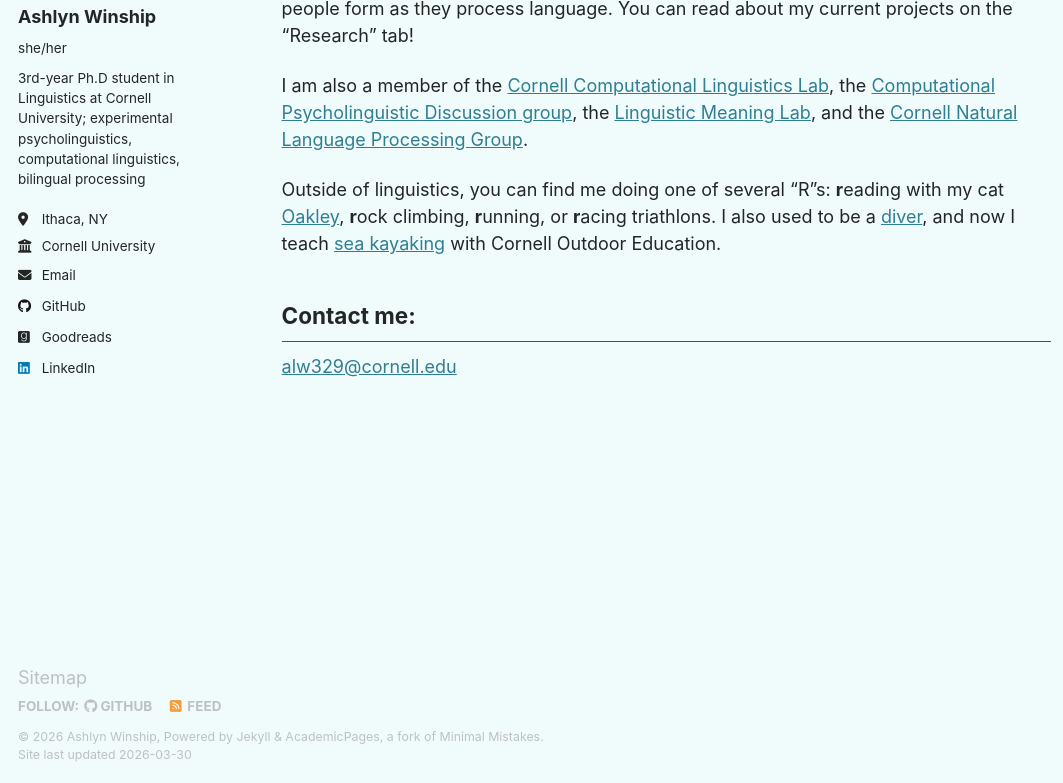
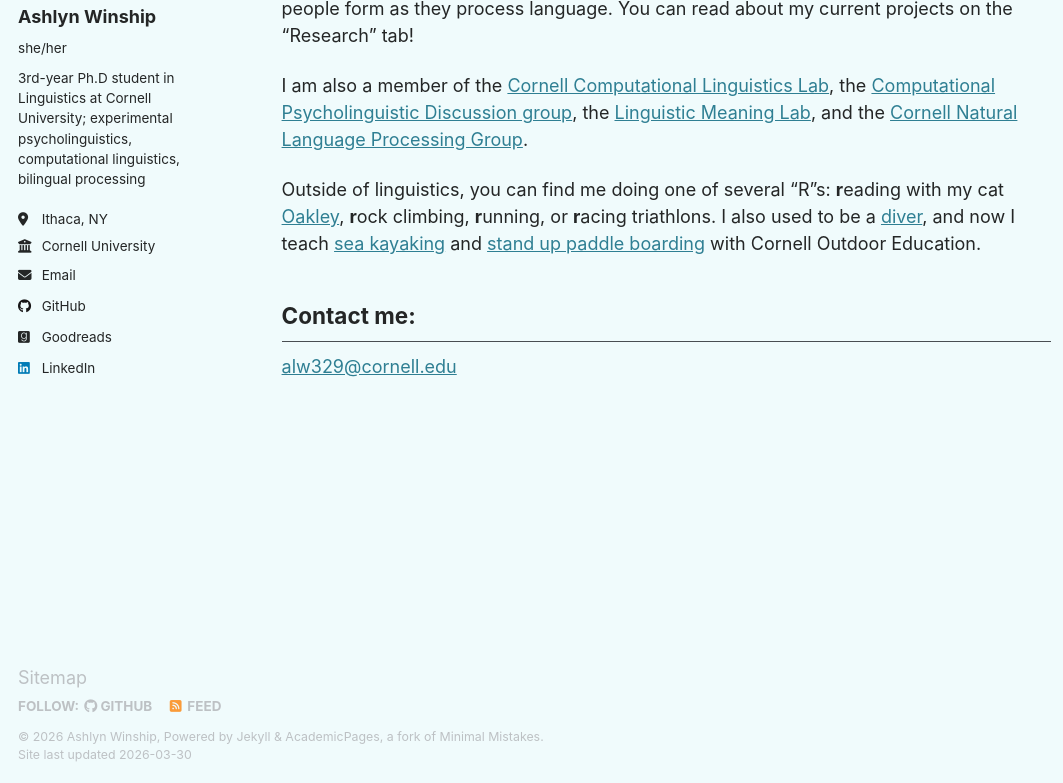
Before and after one commit to ashlynwinship/ashlynwinship.github.io, a Jekyll site: the page built from _pages/about.md, in a window 1280 px wide and 1068 px high, cut to the strip 285-1068 px from the top of the window. Shown: the whole strip, without its empty margins (0-1063 px from the left). Built offline with Jekyll 4.4.1, drawn with Linux system fonts in a browser that asks for light colours.

Commit message:
Update about.md

```diff
--- a/_pages/about.md
+++ b/_pages/about.md
@@ -13,7 +13,7 @@ I am a third-year Ph.D student in the Department of Linguistics at Cornell, focu
 
 I am also a member of the <a target="_blank" rel="noopener" href="https://conf.ling.cornell.edu/compling/">Cornell Computational Linguistics Lab</a>, the <a target="_blank" rel="noopener" href="https://c-psyd.github.io/">Computational Psycholinguistic Discussion group</a>, the <a target="_blank" rel="noopener" href="https://lime-lab-cornell.github.io/">Linguistic Meaning Lab</a>, and the <a target="_blank" rel="noopner" href="https://nlp.cornell.edu/">Cornell Natural Language Processing Group</a>.
 
-Outside of linguistics, you can find me doing one of several "R"s: <b>r</b>eading with my cat <a target="_blank" rel="noopener" href="/files/IMG_0229.jpeg">Oakley</a>, <b>r</b>ock climbing, <b>r</b>unning, or <b>r</b>acing triathlons. I also used to be a <a target="_blank" rel="noopener" href="https://secure.meetcontrol.com/divemeets/system/profile.php?number=24901">diver</a>, and now I teach <a target="_blank" rel="noopener" href="https://scl.cornell.edu/coe/pe-courses/fall-pe-courses/paddling/intro-sea-kayak">sea kayaking</a> with Cornell Outdoor Education.
+Outside of linguistics, you can find me doing one of several "R"s: <b>r</b>eading with my cat <a target="_blank" rel="noopener" href="/files/IMG_0229.jpeg">Oakley</a>, <b>r</b>ock climbing, <b>r</b>unning, or <b>r</b>acing triathlons. I also used to be a <a target="_blank" rel="noopener" href="https://secure.meetcontrol.com/divemeets/system/profile.php?number=24901">diver</a>, and now I teach <a target="_blank" rel="noopener" href="https://scl.cornell.edu/coe/pe-courses/fall-pe-courses/paddling/intro-sea-kayak">sea kayaking</a> and <a target="_blank" rel="noopener" href="https://scl.cornell.edu/coe/pe-courses/fall-pe-courses/paddling/sup">stand up paddle boarding</a> with Cornell Outdoor Education.
 
 ## Contact me:
 
```
